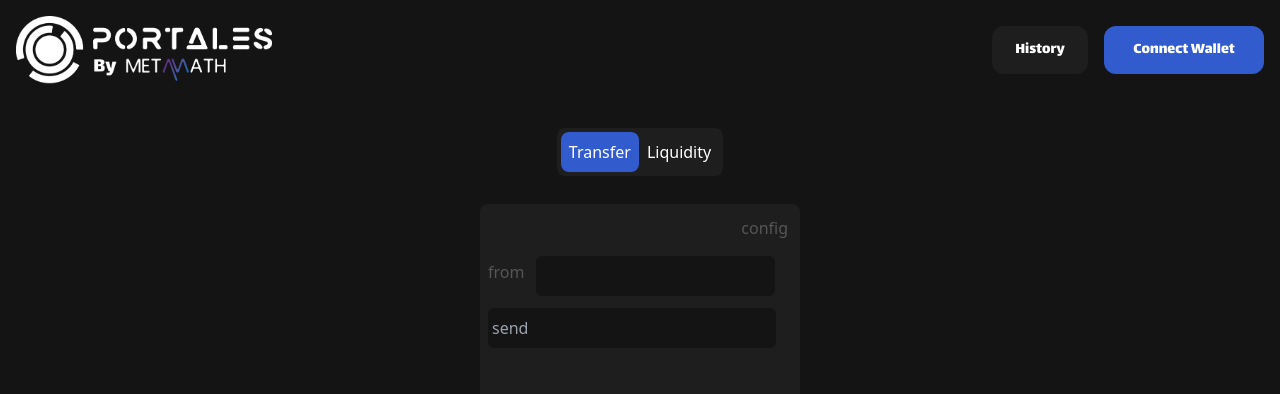
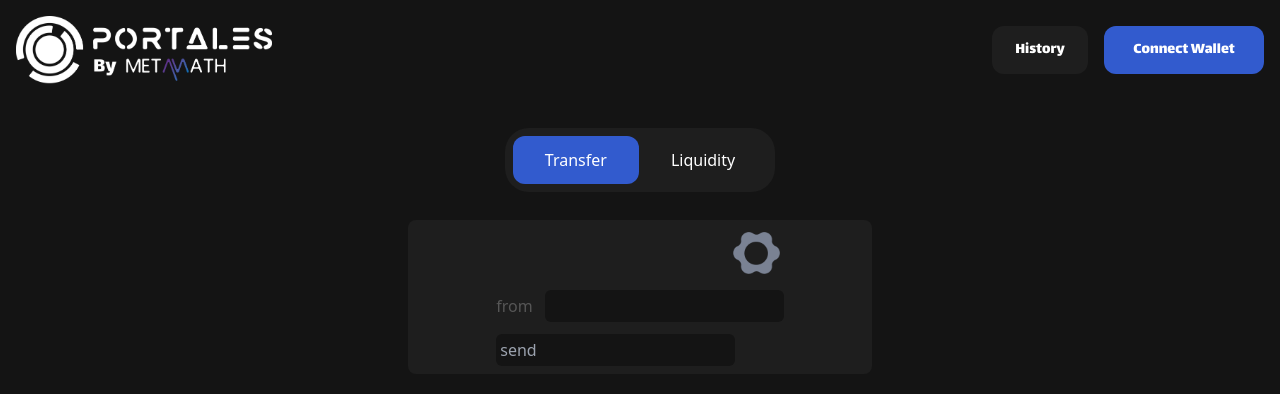
Before and after one commit to metamathstudios/portales-by-metamath, a React (Vite) app: page / in a window 1280 px wide. Shown: the top 394 px of the page. Built offline with nearby package versions, Linux system fonts and the light colour scheme.

Commit message:
feat: add main form and liq and transf navigation

```diff
--- a/src/components/Bridge.tsx
+++ b/src/components/Bridge.tsx
@@ -1,28 +1,45 @@
 import {useState} from 'react'
+import config from '../assets/config.png'
 
 function Bridge() {
 
-  function handleButtonChange() {
+  const [select, setSelect] = useState('transfer')
+  const [activate, setActivate] = useState(true)
 
+  function handleButton(props:any) {
+    setSelect(props)
+    setActivate(true)
   }
 
   return (
     <div className="flex flex-col justify-start items-center">
-      <div className="h-12 bg-button-grey text-white rounded-lg p-1 my-7">
-        <button className='bg-button-blue text-white p-2 rounded-lg'>
+      <div className="flex h-16 px-2 bg-button-grey text-white rounded-3xl my-7 items-center">
+        <button className={select === 'transfer' ? 'bg-button-blue rounded-xl py-3 px-8 ease-linear duration-300' : 'text-white rounded-xl py-3 px-8 ease-linear duration-300'} onClick={() => handleButton('transfer')}>
           Transfer
         </button>
-        <button className='text-white text-lalezar p-2 rounded-lg'>
+        <button className={select === 'liquidity' ? 'bg-button-blue rounded-xl py-3 px-8 ease-linear duration-300' : 'text-white rounded-xl py-3 px-8 ease-linear duration-300'} onClick={() => handleButton('liquidity')}>
           Liquidity
         </button>
       </div>
-      <div className="text-secondary-grey bg-button-grey rounded-lg w-80 h-80">
-        <div className='flex flex-row-reverse p-3'>config</div>
+
+      {select == 'transfer' ?
+
+      <div className="text-secondary-grey bg-button-grey rounded-lg pl-20 pr-20">
+        <div className='flex flex-row-reverse p-3'>
+          <img src={config} alt="Options" className='w-2/12' />
+        </div>
         <div className="">
-          <div className="flex flex-row p-2"><p className='pr-3'>from</p><form><input className='bg-background rounded-md p-1 w-75 h-10 -my-1' type="text" /></form></div>
-          <div className="flex flex-row p-2"><form><input  placeholder='send' className='bg-background rounded-md p-1 w-72 h-10' type="text" /></form></div>
+          <div className="flex flex-row p-2"><p className='pr-3'>from</p><form><input className='bg-background rounded-md p-1 -my-1' type="text" /></form></div>
+          <div className="flex flex-row p-2"><form><input  placeholder='send' className='bg-background rounded-md p-1' type="text" /></form></div>
         </div>
       </div>
+
+      :
+
+      <div className="text-secondary-grey bg-button-grey rounded-lg pl-20 pr-20">
+      cadeado asset
+      </div>
+    }
     </div>
   )
 }
```
Also changed, not shown: src/assets/config.png (added), src/assets/history.png (added).
